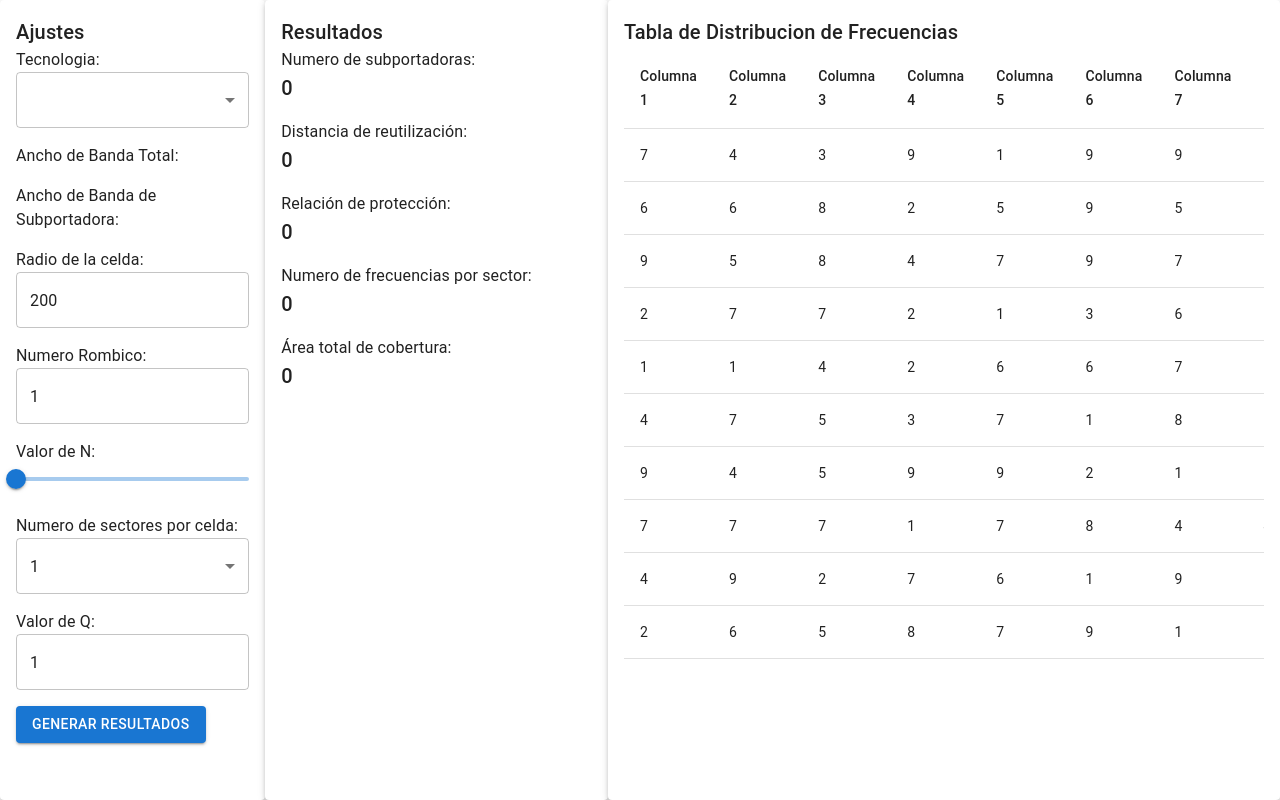
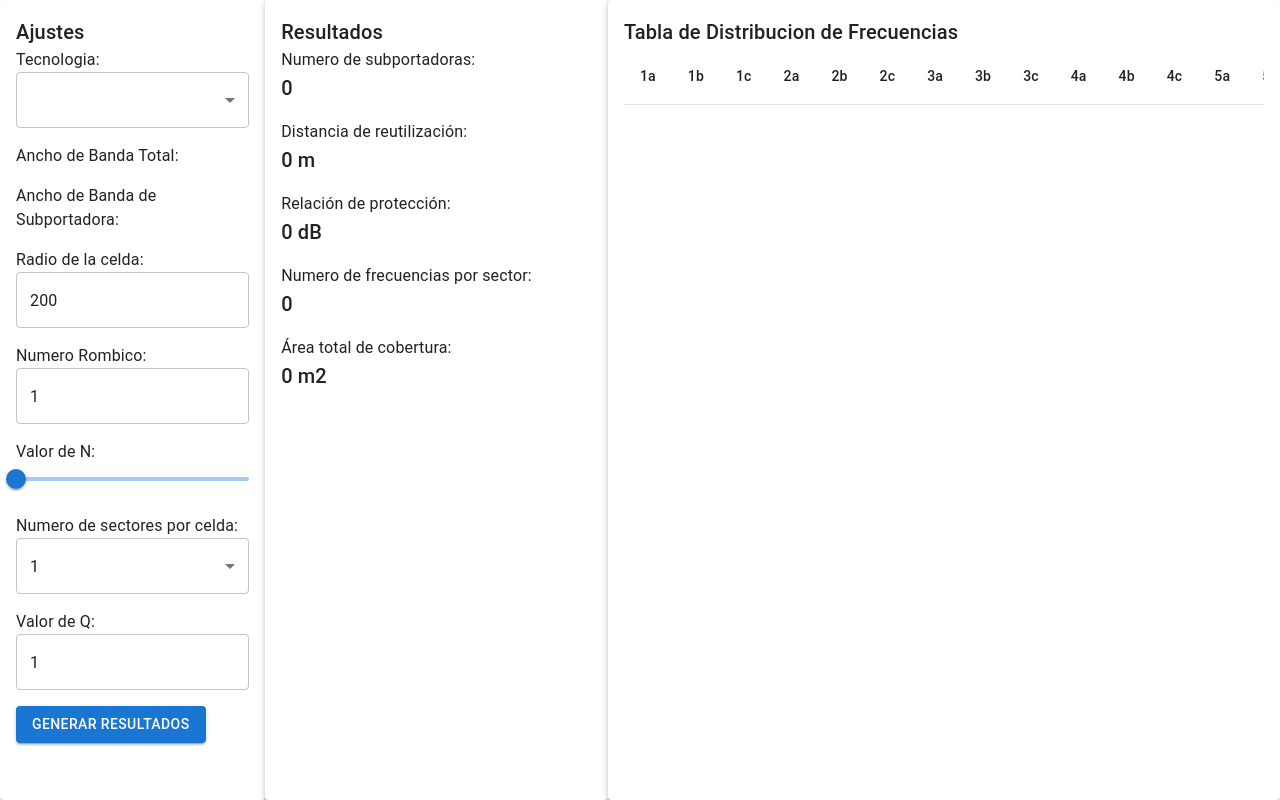
Before and after one commit to MauriVargas17/Calculadora-de-Frecuencias, a React (Create React App) app: page / in a window 1280 px wide. Built offline with nearby package versions, Linux system fonts and the light colour scheme.

Commit message:
feat: Table logic added

```diff
--- a/src/components/FirstSection.jsx
+++ b/src/components/FirstSection.jsx
@@ -19,18 +19,22 @@ const FirstSection = ({ onGenerateResults }) => {
   const [valorN, setValorN] = useState(2.7);
   const [sectoresPorCelda, setSectoresPorCelda] = useState(1);
   const [valorQ, setValorQ] = useState(1);
+  const [frecBase, setFrecBase] = useState(0);
 
   const handleAnchoDeBanda = (event) => {
     setTecnologia(event.target.value);
     if (event.target.value === "1G") {
       setAnchoDeBanda("10 MHz");
       setAnchoDeBandaSub("30 kHz");
+      setFrecBase(800);
     } else if (event.target.value === "2G-Bolivia") {
       setAnchoDeBanda("15 MHz");
       setAnchoDeBandaSub("200 kHz");
+      setFrecBase(1850);
     } else if (event.target.value === "2G-Europa") {
       setAnchoDeBanda("25 MHz");
       setAnchoDeBandaSub("200 kHz");
+      setFrecBase(890);
     }
   };
 
@@ -44,6 +48,7 @@ const FirstSection = ({ onGenerateResults }) => {
     const value = event.target.value;
     if (Number.isInteger(Number(value))) {
       setNumeroRombico(value);
+      console.log("Seteando rombico a " + value);
     }
   };
 
@@ -62,26 +67,43 @@ const FirstSection = ({ onGenerateResults }) => {
     }
   };
 
+  const isRhombic = (number) => {
+    for (let i = -number; i <= number; i++) {
+      for (let j = -number; j <= number; j++) {
+        const expressionValue = i ** 2 + j ** 2 + i * j;
+        if (expressionValue === Number(number)) {
+          return true;
+        }
+      }
+    }
+    return false;
+  };
+
   const handleGenerateResults = () => {
     const trimmedAnchoDeBanda = parseInt(anchoDeBanda.trim());
     const trimmedAnchoDeBandaSub = parseInt(anchoDeBandaSub.trim());
-    console.log(trimmedAnchoDeBanda);
     const isRCCorrect =
       !isNaN(radioCelda) && radioCelda >= 200 && radioCelda <= 2000;
     const isTecCorrect = tecnologia;
+    const isRomCorrect = isRhombic(numeroRombico);
 
     if (isRCCorrect && isTecCorrect) {
+      if (isRomCorrect) {
         const data = {
           anchoDeBanda: trimmedAnchoDeBanda,
-        anchoDeBandaSub: trimmedAnchoDeBandaSub,
+          anchoDeBandaSub: trimmedAnchoDeBandaSub / 1000,
           radioCelda,
           numeroRombico,
           valorN,
           sectoresPorCelda,
           valorQ,
+          frecBase,
         };
 
         onGenerateResults(data);
+      } else {
+        window.alert("Ingresa un numero rombico valido");
+      }
     } else {
       window.alert("Llena los datos correctamente");
     }
--- a/src/components/SecondSection.jsx
+++ b/src/components/SecondSection.jsx
@@ -8,13 +8,43 @@ const SecondSection = ({ data }) => {
   const [frecuenciasPorSector, setFrecuenciasPorSector] = useState(0);
   const [areaCoberturaTotal, setAreaCoberturaTotal] = useState(0);
 
+  const calNumeroSubportadoras = () => {
+    return Math.floor(data.anchoDeBanda / data.anchoDeBandaSub - 1);
+  };
+
+  const calDistanciaReutilizacion = () => {
+    return Math.sqrt(3 * data.numeroRombico * data.radioCelda ** 2).toFixed(3);
+  };
+
+  const calRelacionProteccion = () => {
+    return (
+      10 *
+      Math.log(
+        (distanciaReutilizacion / data.radioCelda - 1) ** data.valorN / 6
+      )
+    ).toFixed(3);
+  };
+
+  const calFrecuenciasPorSector = () => {
+    return Math.floor(
+      numeroSubportadoras / (data.numeroRombico * data.sectoresPorCelda)
+    );
+  };
+
+  const calAreaCoberturaTotal = () => {
+    return (
+      ((data.numeroRombico * (data.radioCelda ** 2 * 3 * Math.sqrt(3))) / 2) *
+      data.valorQ
+    ).toFixed(3);
+  };
+
   useEffect(() => {
     if (data) {
-      setNumeroSubportadoras(data.anchoDeBanda * 2);
-      setDistanciaReutilizacion(data.anchoDeBanda * 0.5);
-      setRelacionProteccion(data.anchoDeBanda + 5);
-      setFrecuenciasPorSector(data.anchoDeBanda * 2);
-      setAreaCoberturaTotal(data.anchoDeBanda * data.valorN);
+      setNumeroSubportadoras(calNumeroSubportadoras());
+      setDistanciaReutilizacion(calDistanciaReutilizacion());
+      setRelacionProteccion(calRelacionProteccion());
+      setFrecuenciasPorSector(calFrecuenciasPorSector());
+      setAreaCoberturaTotal(calAreaCoberturaTotal());
     }
   }, [data]);
 
@@ -28,11 +58,11 @@ const SecondSection = ({ data }) => {
         </Grid>
         <Grid item xs={12}>
           <Typography>Distancia de reutilización:</Typography>
-          <Typography variant="h6">{distanciaReutilizacion}</Typography>
+          <Typography variant="h6">{distanciaReutilizacion} m</Typography>
         </Grid>
         <Grid item xs={12}>
           <Typography>Relación de protección:</Typography>
-          <Typography variant="h6">{relacionProteccion}</Typography>
+          <Typography variant="h6">{relacionProteccion} dB</Typography>
         </Grid>
         <Grid item xs={12}>
           <Typography>Numero de frecuencias por sector:</Typography>
@@ -40,7 +70,7 @@ const SecondSection = ({ data }) => {
         </Grid>
         <Grid item xs={12}>
           <Typography>Área total de cobertura:</Typography>
-          <Typography variant="h6">{areaCoberturaTotal}</Typography>
+          <Typography variant="h6">{areaCoberturaTotal} m2</Typography>
         </Grid>
       </Grid>
     </Paper>
--- a/src/pages/MainPage.jsx
+++ b/src/pages/MainPage.jsx
@@ -6,17 +6,63 @@ import ThirdSection from "../components/ThirdSection";
 
 const MainPage = () => {
   const [secondSectionData, setSecondSectionData] = useState(null);
+  const [data, setData] = useState({});
+  const headerLetters = ["a", "b", "c"];
 
   const handleGenerateResults = (data) => {
     setSecondSectionData(data);
+    setData(data);
   };
   //Ejemplo de formato de tabla
   const generateRandomNumber = () => Math.floor(Math.random() * 9) + 1;
+  const numeroSubportadoras = Math.floor(
+    data.anchoDeBanda / data.anchoDeBandaSub - 1
+  );
+  let counter = 0;
+  let numerosIngresados = 0;
+  let frecuencia = data.frecBase;
+  let repeticiones = data.valorQ;
+
+  const headerGenerator = (index) => {
+    let header = "";
+    header = headerLetters[index % 3];
+    if (index % 3 === 0) {
+      counter += 1;
+    }
+
+    return counter + header;
+  };
+
+  const frecGenerator = () => {
+    frecuencia += data.anchoDeBandaSub;
+
+    if (
+      numeroSubportadoras >= numerosIngresados &&
+      data.frecBase + data.anchoDeBanda >= frecuencia
+    ) {
+      numerosIngresados += 1;
+      return frecuencia.toFixed(3);
+    } else if (repeticiones > 1) {
+      console.log(numerosIngresados);
+      repeticiones -= 1;
+      numerosIngresados = 0;
+      frecuencia = data.frecBase;
+      return frecuencia.toFixed(3);
+    }
+    return "-";
+  };
 
   const tableData = {
-    header: Array.from({ length: 21 }, (_, index) => `Columna ${index + 1}`),
-    rows: Array.from({ length: 10 }, () =>
-      Array.from({ length: 21 }, () => generateRandomNumber())
+    header: Array.from(
+      { length: 21 },
+      (_, index) => `${headerGenerator(index)}`
+    ),
+    //header: Array.from({ length: 21 }, (_, index) => `${counter === 3 ? index + 1 : counter - index + 1}`),
+    rows: Array.from(
+      {
+        length: Math.ceil((numeroSubportadoras / 21) * data.valorQ),
+      },
+      () => Array.from({ length: 21 }, () => frecGenerator())
     ),
   };
 
```
Lines whose indentation alone changed are shown as unchanged.
